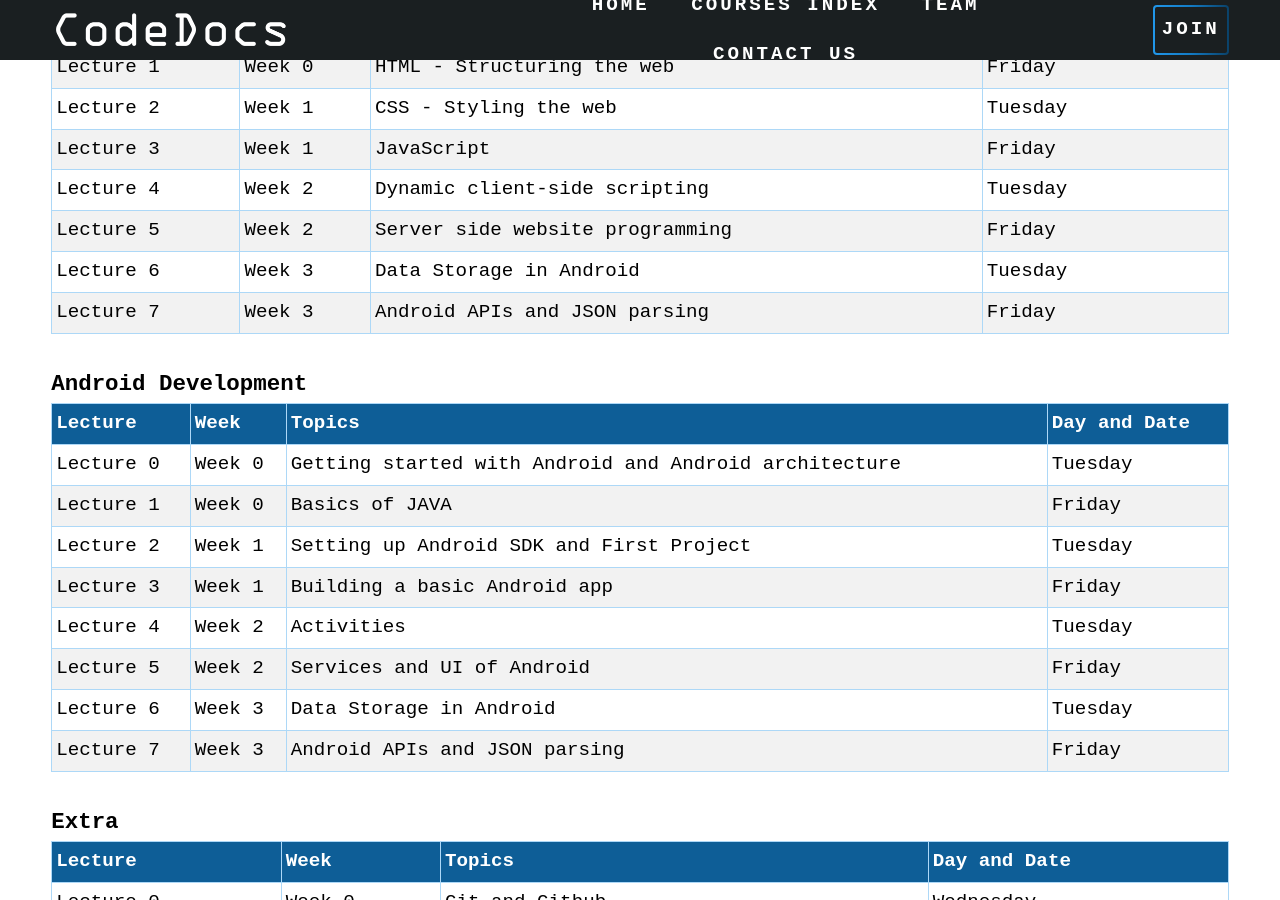
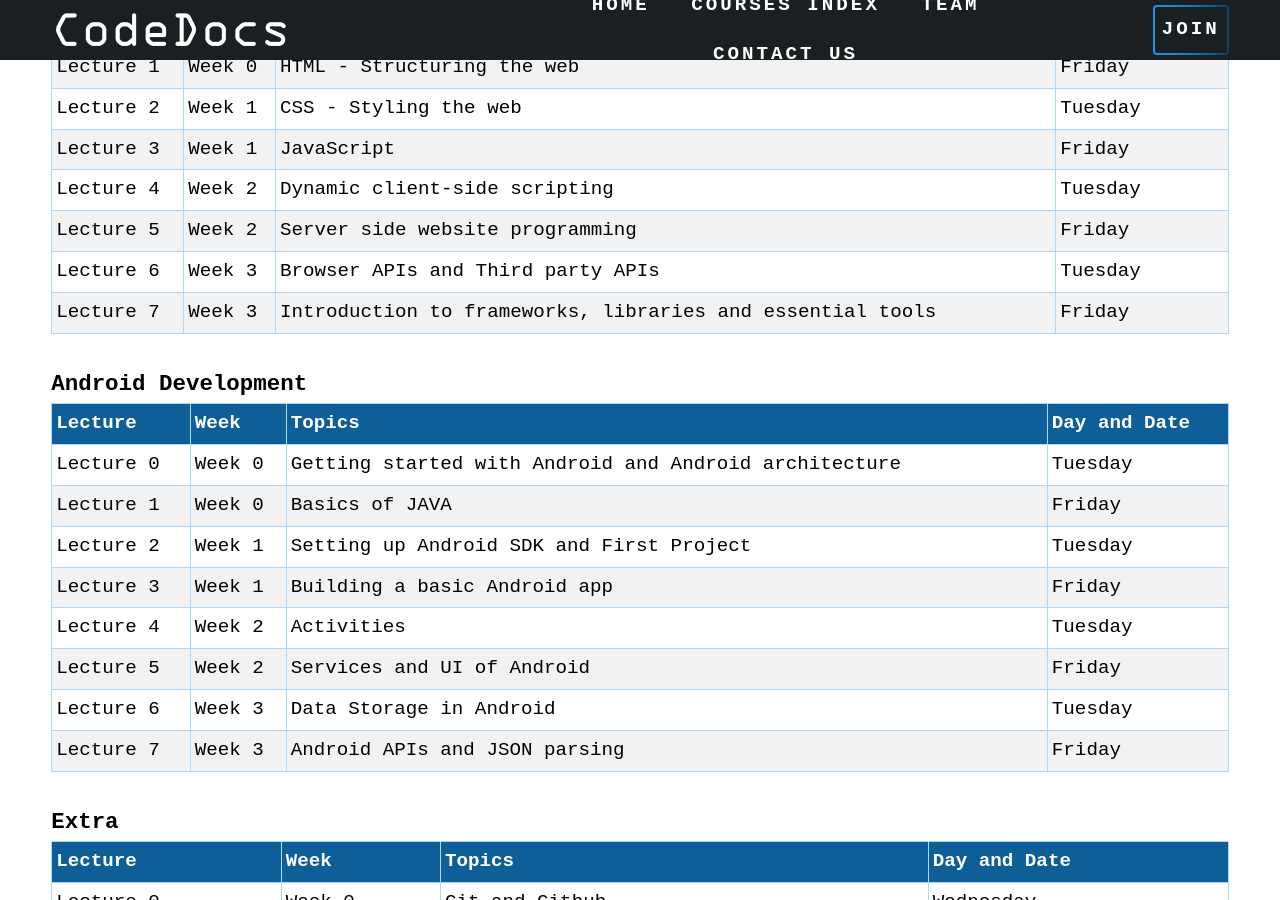
Before and after one commit to CodeDocsJECRC/codedocsjecrc.github.io, a Jekyll site: the page built from CD101/index.html, in a window 1280 px wide and 900 px high, scrolled down 1561 px. Built offline with Jekyll 4.4.1, drawn with Linux system fonts in a browser that asks for light colours; nearby versions of some CDN libraries; some web fonts are replaced.

Commit message:
Update index.html

```diff
--- a/CD101/index.html
+++ b/CD101/index.html
@@ -123,13 +123,13 @@ id: CD101
         <tr>
           <td>Lecture 6</td>
           <td> Week 3</td>
-          <td>Data Storage in Android </td>
+          <td>Browser APIs and Third party APIs </td>
           <td>Tuesday</td>
         </tr>
         <tr>
           <td>Lecture 7</td>
           <td> Week 3</td>
-          <td>Android APIs and JSON parsing </td>
+          <td>Introduction to frameworks, libraries and essential tools </td>
           <td>Friday </td>
         </tr>
       </tbody>
```
